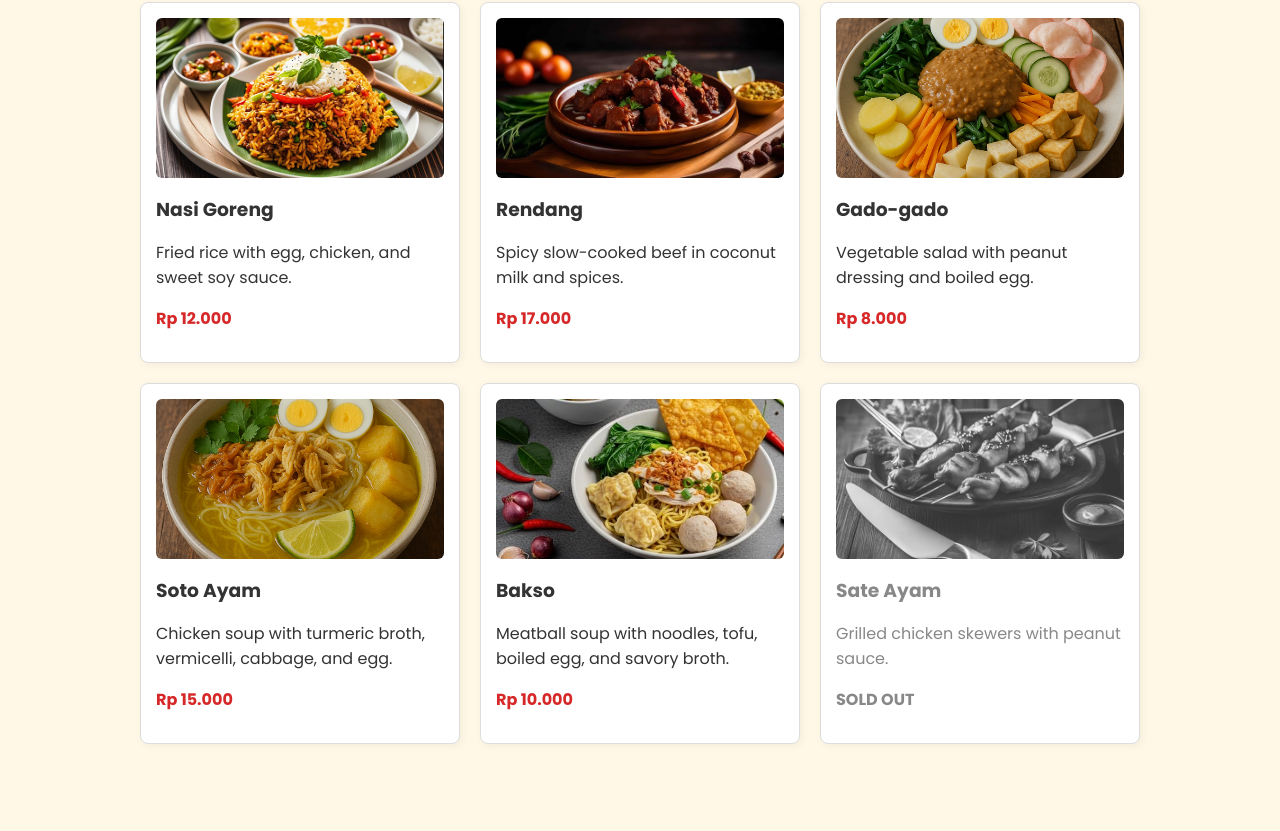
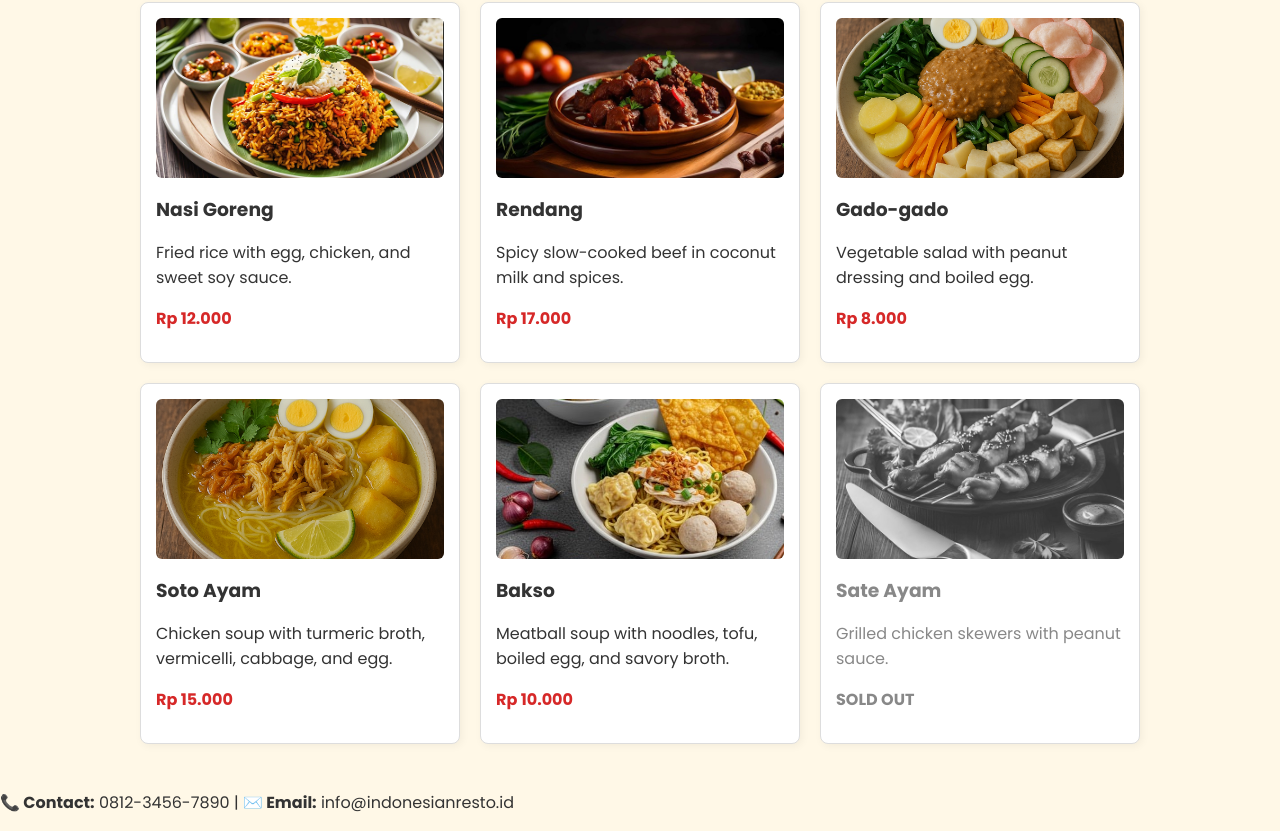
Before and after one commit to argus1995/indonesian-resto, a React (Vite) app: page / in a window 1280 px wide. Shown: the part 353-1184 px from the top of the page. Before the commit the page ends 1127 px from the top, so only its background shows below. Built offline with nearby package versions, Linux system fonts and the light colour scheme.

Commit message:
feat(footer): add contact and email information

```diff
--- a/src/App.jsx
+++ b/src/App.jsx
@@ -58,6 +58,7 @@ function App() {
     <div className="container">
       <Header />
       <Menu />
+      <Footer />
     </div>
   );
 }
@@ -120,4 +121,15 @@ function MenuCard({ menuData }) {
   );
 }
 
+function Footer() {
+  return (
+    <footer>
+      <p>
+        <strong>📞 Contact:</strong> 0812-3456-7890 | <strong>✉️ Email:</strong>{" "}
+        info@indonesianresto.id
+      </p>
+    </footer>
+  );
+}
+
 export default App;
```
